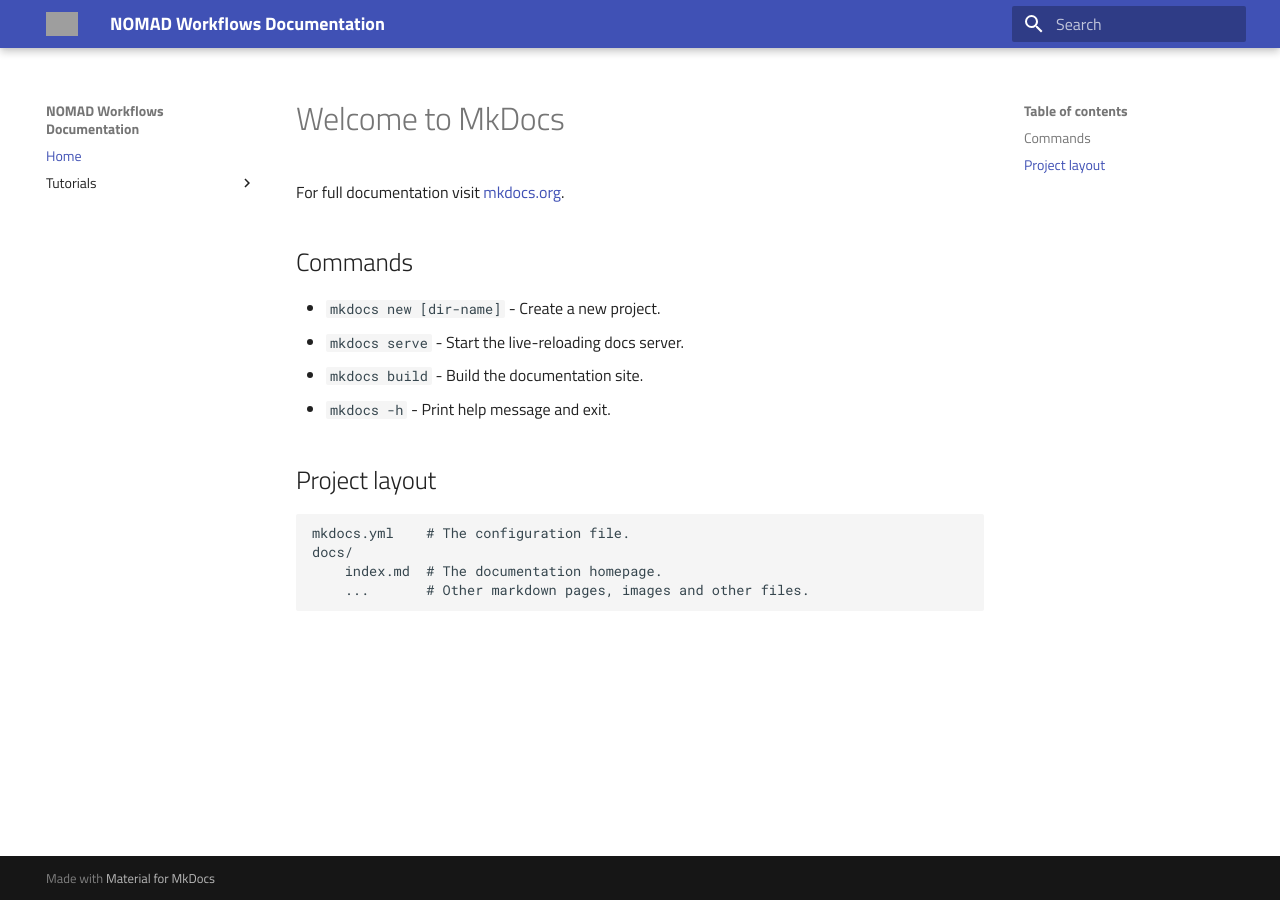
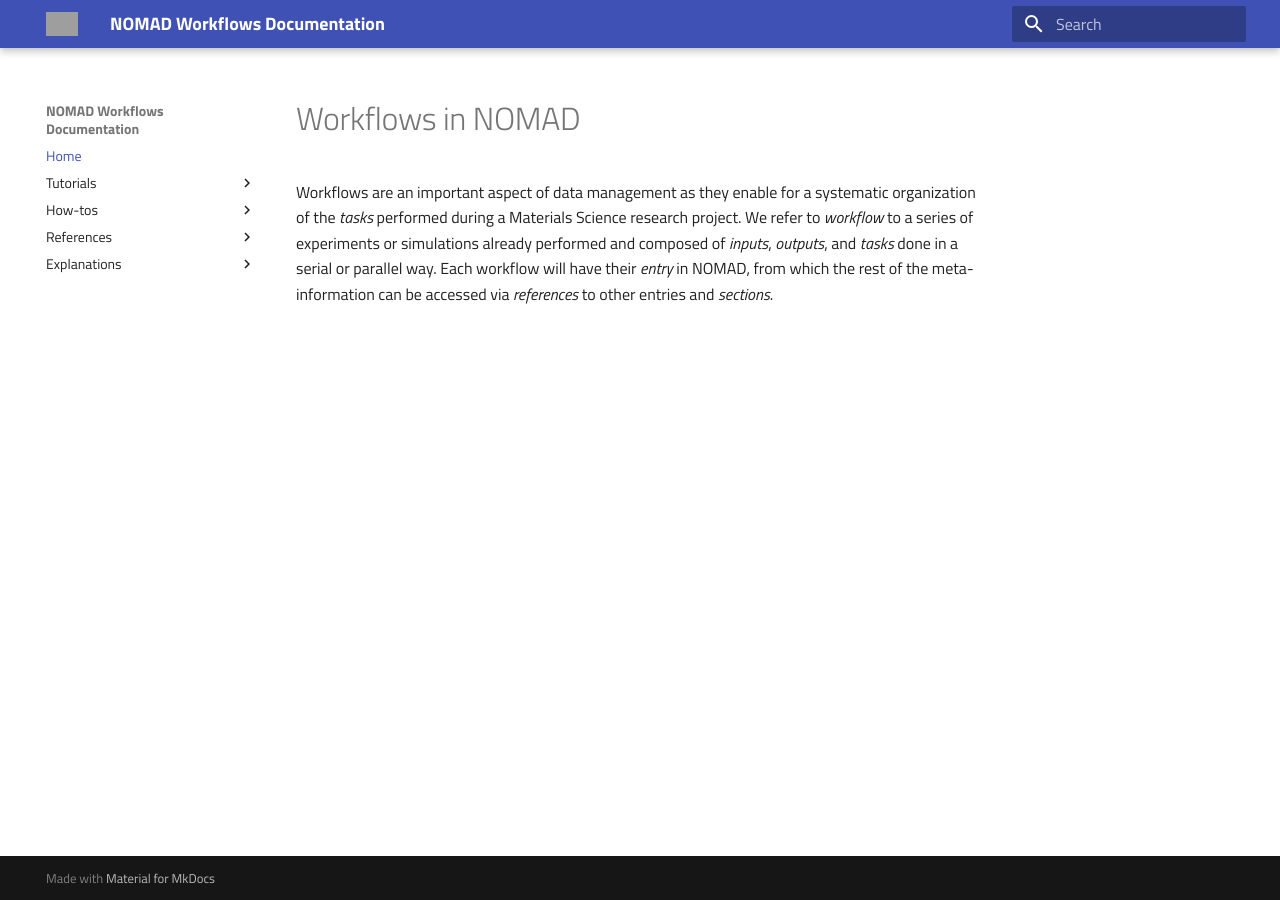
Before and after one commit to FAIRmat-NFDI/AreaC-DOC-workflows, an MkDocs documentation site: the page built from docs/index.md, in a window 1280 px wide. Built offline with MkDocs 1.6.1 and Material for MkDocs 9.7.7, drawn with Linux system fonts in a browser that asks for light colours; grey boxes are pictures that could not be loaded.

Commit message:
Added four-leg structure to the documentation

```diff
--- a/docs/index.md
+++ b/docs/index.md
@@ -1,17 +1,3 @@
-# Welcome to MkDocs
+# Workflows in NOMAD
 
-For full documentation visit [mkdocs.org](https://www.mkdocs.org).
-
-## Commands
-
-* `mkdocs new [dir-name]` - Create a new project.
-* `mkdocs serve` - Start the live-reloading docs server.
-* `mkdocs build` - Build the documentation site.
-* `mkdocs -h` - Print help message and exit.
-
-## Project layout
-
-    mkdocs.yml    # The configuration file.
-    docs/
-        index.md  # The documentation homepage.
-        ...       # Other markdown pages, images and other files.
+Workflows are an important aspect of data management as they enable for a systematic organization of the _tasks_ performed during a Materials Science research project. We refer to _workflow_ to a series of experiments or simulations already performed and composed of _inputs_, _outputs_, and _tasks_ done in a serial or parallel way. Each workflow will have their _entry_ in NOMAD, from which the rest of the meta-information can be accessed via _references_ to other entries and _sections_.
--- a/mkdocs.yml
+++ b/mkdocs.yml
@@ -5,7 +5,13 @@
 nav:
   - Home: index.md
   - Tutorials:
-    - tutorial_simulation_workflow.md
+    - tutorials/simulations_example_1.md
+  - How-tos:
+    - howtos/howto_example_1.md
+  - References:
+    - references/refs.md
+  - Explanations:
+    - explanations/whyworkflows.md
 theme:
   name: material
   palette:
@@ -17,3 +23,5 @@
   favicon: assets/favicon.png
   features:
     - navigation.instant
+extra_css:
+  - stylesheets/extra.css
```
Also changed, not shown: docs/explanations/whyworkflows.md (added, +1 -0 lines), docs/howtos/howto_example_1.md (added, +1 -0 lines), docs/references/refs.md (added, +1 -0 lines), docs/tutorials/simulations_example_1.md (renamed from docs/tutorial_simulation_workflow.md, +2 -9 lines), 2 other files.
